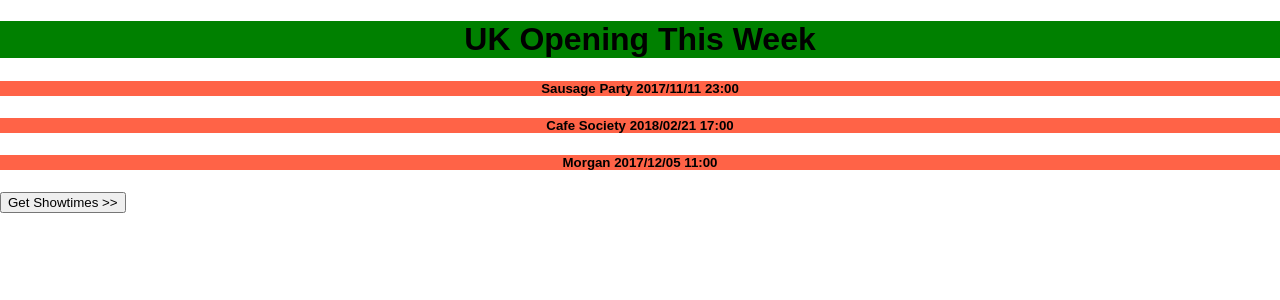
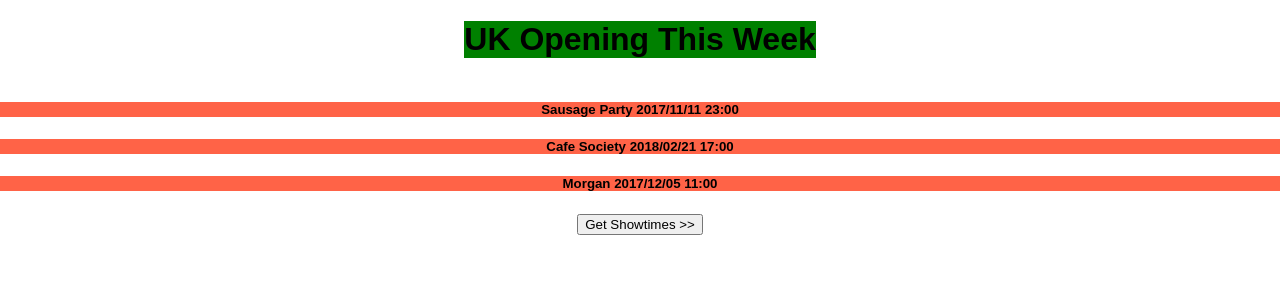
Before and after one commit to derkrisz/react_imdb_homework, a React (Create React App) app: page / in a window 1280 px wide. Shown: the top 300 px of the page. Built offline with nearby package versions, Linux system fonts and the light colour scheme.

Commit message:
add a bit more css

```diff
--- a/src/App.css
+++ b/src/App.css
@@ -33,6 +33,10 @@
 }
 
 .header {
-  text-align: center;
+  display: inline-block;
   background-color: green;
 }
+
+.movie-box {
+  text-align: center;
+}
--- a/src/containers/MovieBox.js
+++ b/src/containers/MovieBox.js
@@ -23,7 +23,7 @@
       <div className="movie-box">
         <h1 className="header">UK Opening This Week</h1>
         <MovieList movies={this.state.movies} />
-        <button onClick={this.clickShowtimebutton}>Get Showtimes >></button>
+        <button className="showtime-button" onClick={this.clickShowtimebutton}>Get Showtimes >></button>
       </div>
     )
   }
```
